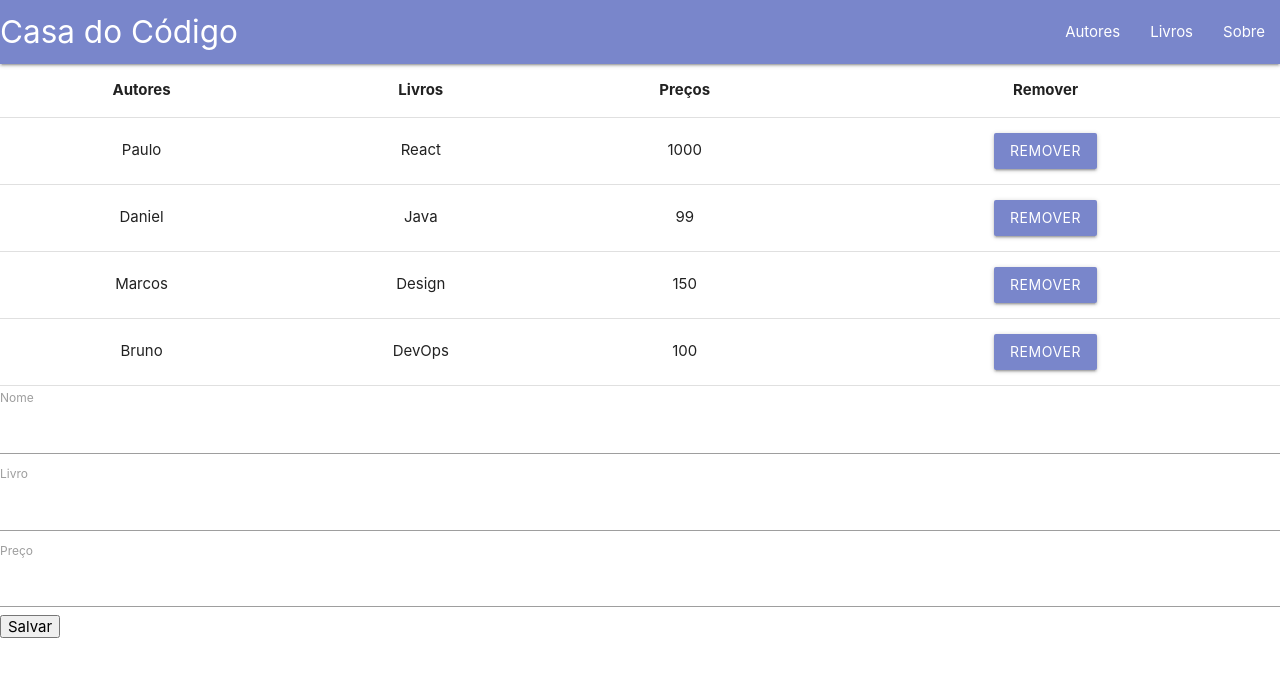
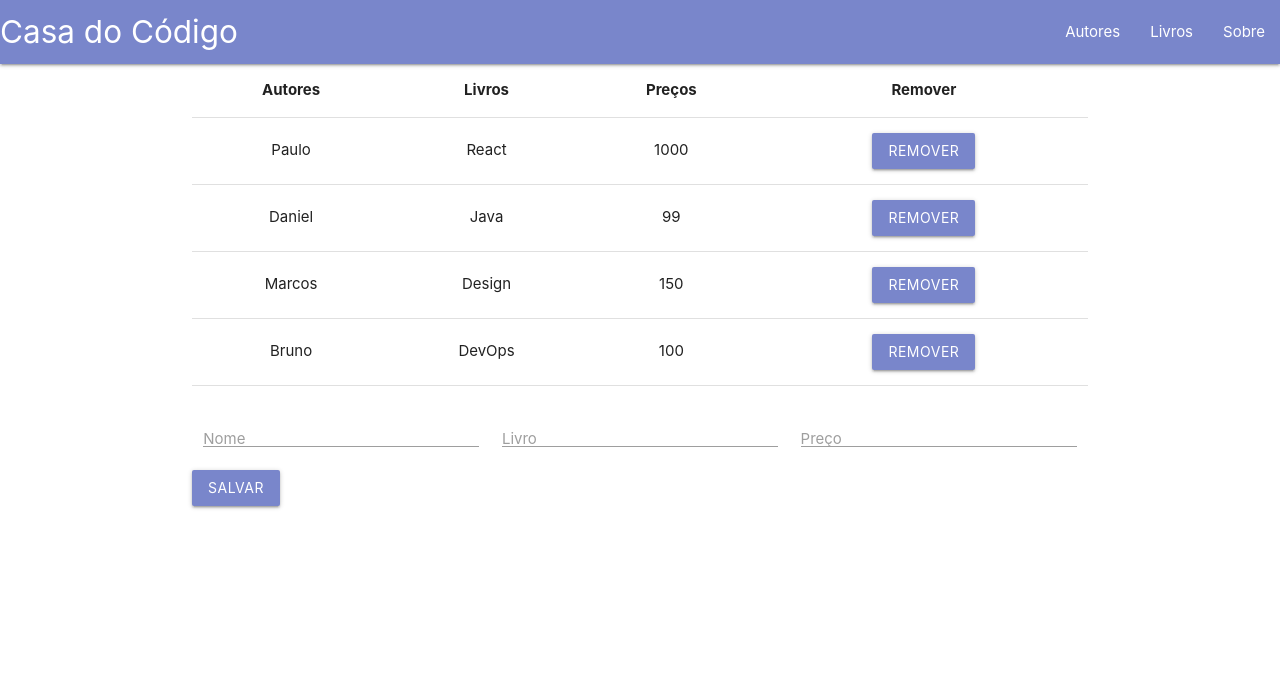
Before and after one commit to danilotecoliveira/react-course, a React (Create React App) app: page / in a window 1280 px wide. Shown: the top 676 px of the page. Built offline with nearby package versions, Linux system fonts and the light colour scheme.

Commit message:
Ajustando e centralizando o conteúdo da página

```diff
--- a/src/App.css
+++ b/src/App.css
@@ -36,3 +36,7 @@
     transform: rotate(360deg);
   }
 }
+
+.mb-10 {
+  margin-bottom: 1em;
+}
--- a/src/App.js
+++ b/src/App.js
@@ -1,5 +1,6 @@
 import React, { Component, Fragment } from 'react';
 import 'materialize-css/dist/css/materialize.min.css';
+import './App.css';
 import Tabela from './Tabela';
 import Formulario from './Formulario';
 import Header from './Header'
@@ -53,8 +54,10 @@
     return (
       <Fragment>
         <Header />
-        <Tabela autores = { this.state.autores } removeAutor = { this.removeAutor } />
-        <Formulario escutadorDeSubmit = { this.escutadorDeSubmit } />
+        <div className="container mb-10">
+          <Tabela autores = { this.state.autores } removeAutor = { this.removeAutor } />
+          <Formulario escutadorDeSubmit = { this.escutadorDeSubmit } />
+        </div>
       </Fragment>
     );
   };
--- a/src/Formulario.js
+++ b/src/Formulario.js
@@ -33,16 +33,21 @@
 
         return (
             <form>
-                <label htmlFor="nome">Nome</label>
-                <input id="nome" type="text" name="nome" value={nome} onChange = {this.escutadorDeInput} />
-
-                <label htmlFor="livro">Livro</label>
-                <input id="livro" type="text" name="livro" value={livro} onChange = {this.escutadorDeInput} />
-
-                <label htmlFor="preco">Preço</label>
-                <input id="preco" type="number" name="preco" value={preco} onChange = {this.escutadorDeInput} />
-
-                <button onClick = { this.submitFormulario } type="button">Salvar</button>
+                <div className="row">
+                    <div className="input-field col s4">
+                        <label className="input-field" htmlFor="nome">Nome</label>
+                        <input id="nome" type="text" name="nome" className="validate" value={nome} onChange = {this.escutadorDeInput} />
+                    </div>
+                    <div className="input-field col s4">
+                        <label className="input-field" htmlFor="livro">Livro</label>
+                        <input id="livro" type="text" name="livro" className="validate" value={livro} onChange = {this.escutadorDeInput} />
+                    </div>
+                    <div className="input-field col s4">
+                        <label className="input-field" htmlFor="preco">Preço</label>
+                        <input id="preco" type="number" name="preco" className="validate" value={preco} onChange = {this.escutadorDeInput} />
+                    </div>
+                    <button onClick = { this.submitFormulario } type="button" className="waves-effect waves-light indigo lighten-2 btn">Salvar</button>
+                </div>
             </form>
         );
     }
--- a/src/Header.js
+++ b/src/Header.js
@@ -4,11 +4,11 @@
     return(
         <nav>
             <div class="nav-wrapper indigo lighten-2">
-            <a href="#" class="brand-logo">Casa do Código</a>
+            <a href="/" class="brand-logo">Casa do Código</a>
             <ul class="right">
-                <li><a href="#">Autores</a></li>
-                <li><a href="#">Livros</a></li>
-                <li><a href="#">Sobre</a></li>
+                <li><a href="/autores">Autores</a></li>
+                <li><a href="/livros">Livros</a></li>
+                <li><a href="/sobre">Sobre</a></li>
             </ul>
             </div>
         </nav>
--- a/src/Tabela.js
+++ b/src/Tabela.js
@@ -21,7 +21,7 @@
                 <td>{linha.nome}</td>
                 <td>{linha.livro}</td>
                 <td>{linha.preco}</td>
-                <td><button onClick = { () => { props.removeAutor(index) } } className = "waves-effect waves-light indigo lighten-2 btn">Remover</button></td>
+                <td><button onClick = {() => { props.removeAutor(index) }} className="waves-effect waves-light indigo lighten-2 btn">Remover</button></td>
             </tr>
         );
     });
```
